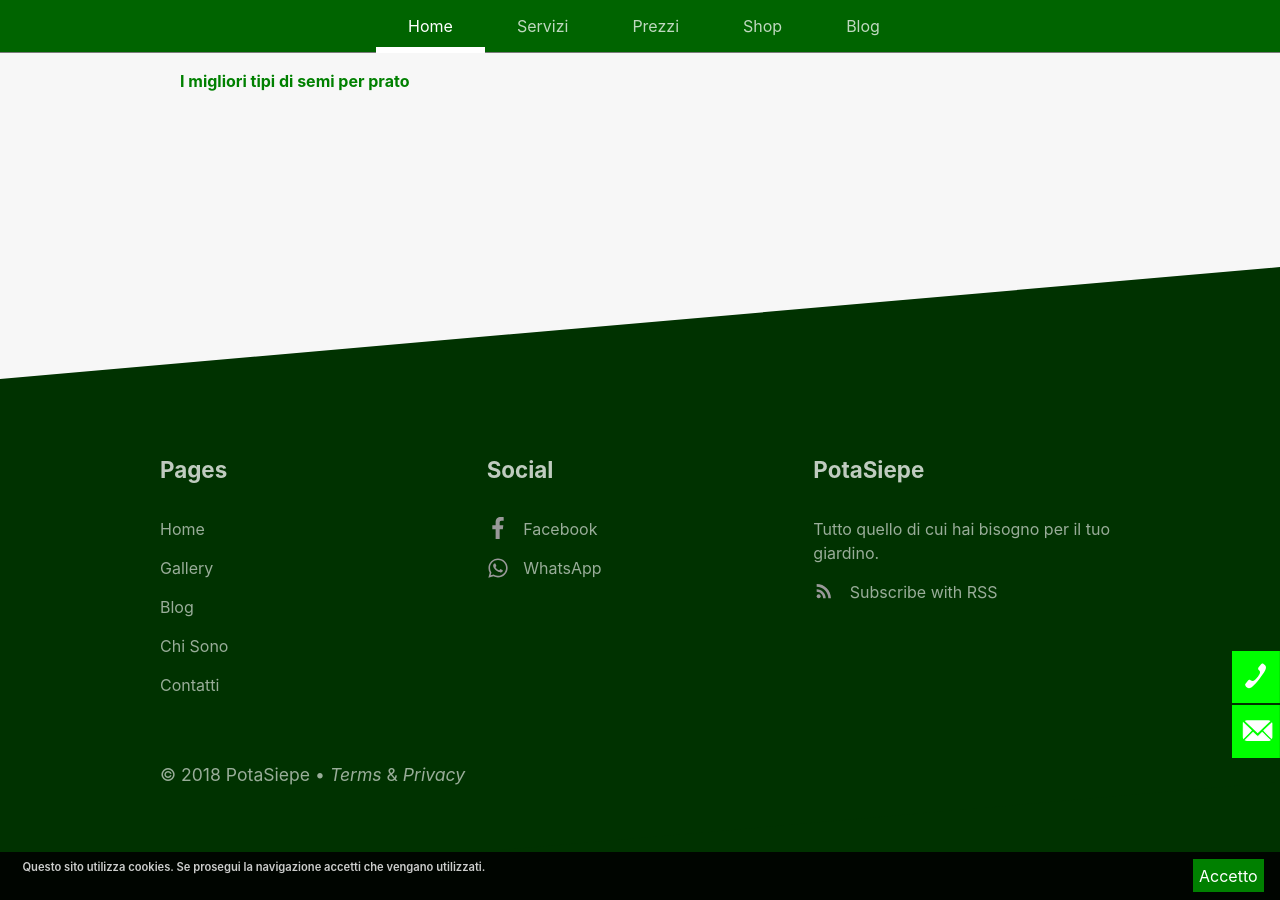
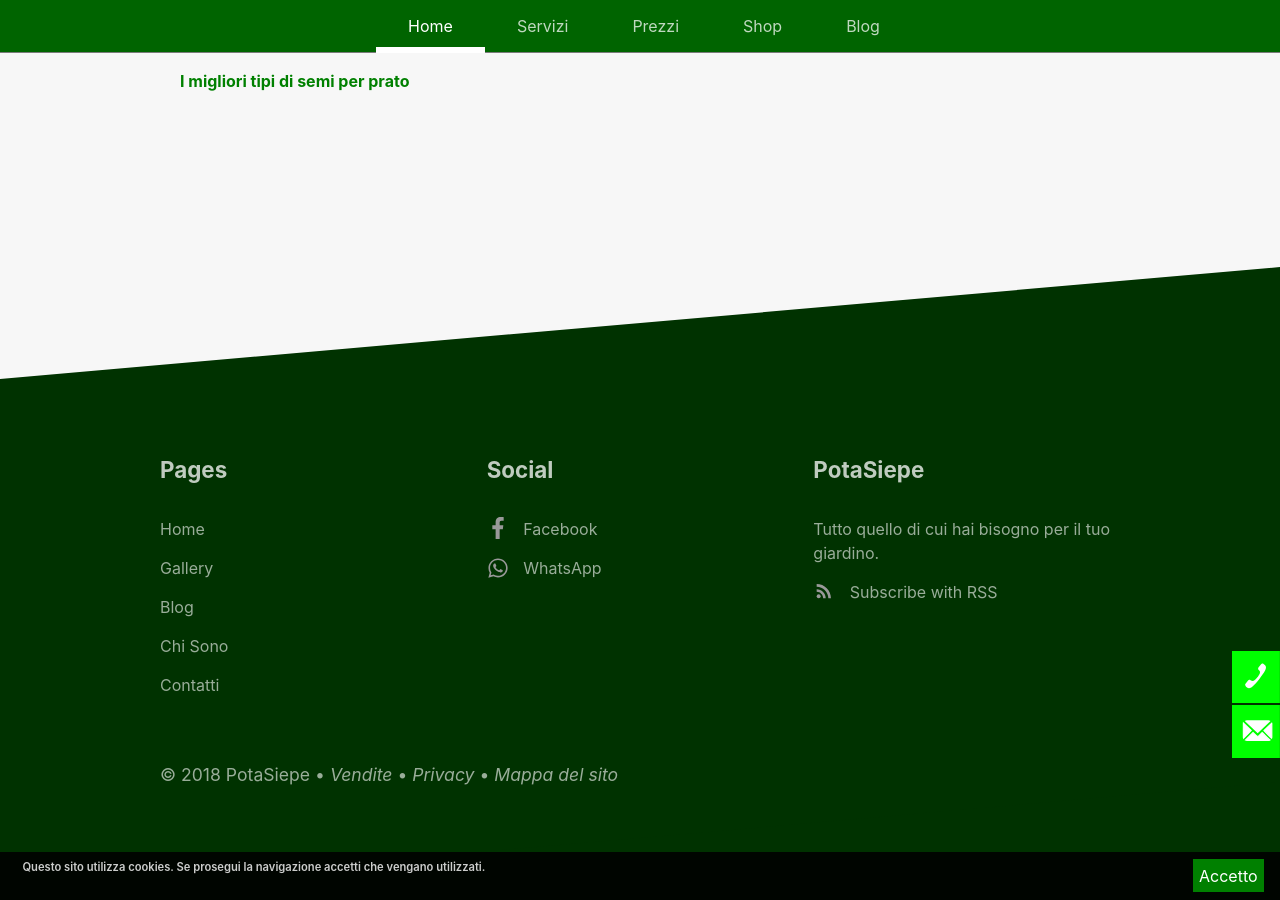
Before and after one commit to enricocaputo/potasiepe, a Jekyll site: the page built from pages/index.html, in a window 1280 px wide and 900 px high, scrolled down 4273 px. Built offline with Jekyll 4.4.1, drawn with Linux system fonts in a browser that asks for light colours.

Commit message:
footer.html

```diff
--- a/_includes/footer.html
+++ b/_includes/footer.html
@@ -33,9 +33,10 @@
 
   <div class="legal-line">
     <p class="container">
-      &copy; {{ site.time | date: '%Y' }} {{ site.data.company.title }}
-      &bull;
-      <a href="/condizioni-generali-di-vendita/">Terms</a> &amp; <a href="/cookie/">Privacy</a>
+      &copy; {{ site.time | date: '%Y' }} {{ site.data.company.title }} &bull;
+      <a href="/condizioni-generali-di-vendita/" title="termini e condizioni di vendita">Vendite</a> &bull;
+      <a href="/cookie/" title="Norme sulla privacy e cookie">Privacy</a> &bull;
+      <a href="/sitemap" title="Mappa del sito">Mappa del sito</a>
     </p>
   </div>
 </footer>
```
